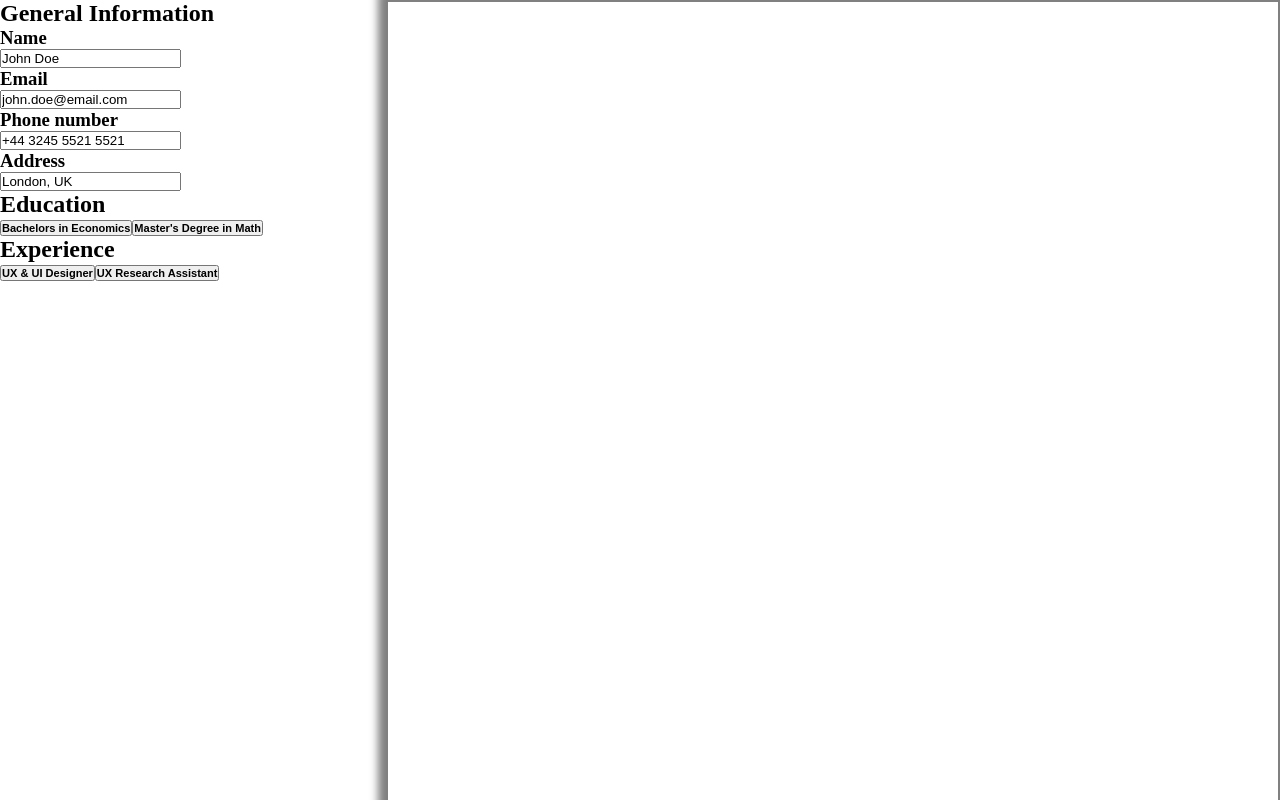
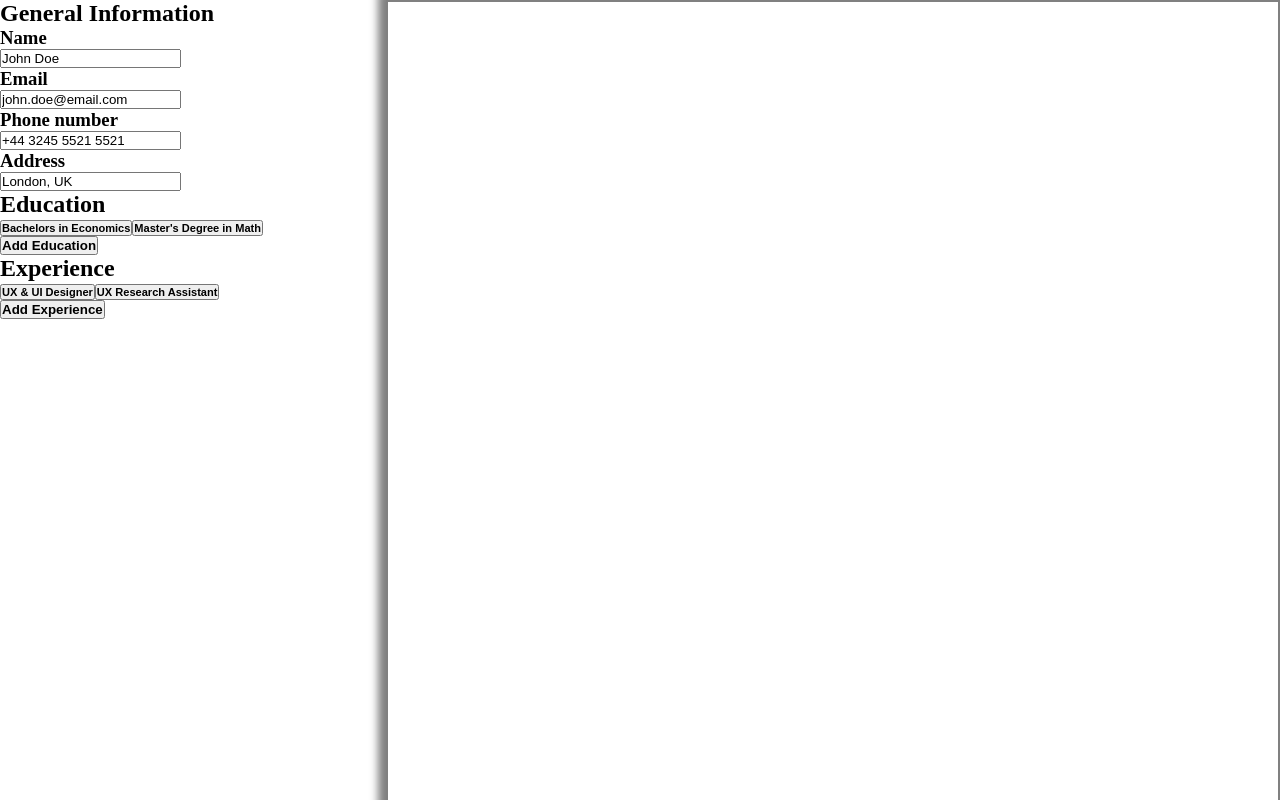
Before and after one commit to esb-11/CV-Generator, a React (Vite) app: page / in a window 1280 px wide. Shown: the top 800 px of the page. Built offline with nearby package versions, Linux system fonts and the light colour scheme.

Commit message:
feat: implement add button to sections

```diff
--- a/src/App.jsx
+++ b/src/App.jsx
@@ -6,6 +6,8 @@ import CVPreview from "./components/CVPreview";
 
 function App() {
   const [cvInfo, setCvInfo] = useState(exampleData);
+
+  console.log(cvInfo);
 
   function handleGeneralInfoChange(e) {
     const { key, section } = e.target.dataset;
@@ -21,13 +23,42 @@ function App() {
     const obj = newSection.find((value) => value.id == id);
     obj[key] = e.target.value;
 
-    console.log(e.target.dataset);
-    console.log(oldSection);
-
     setCvInfo({
       ...cvInfo,
       [section]: newSection,
     });
+  }
+
+  function addForm(section, form) {
+    const array = cvInfo[section];
+    array.push(form);
+    setCvInfo({...cvInfo, [section]: array});
+  }
+
+  function addEducation() {
+    const obj = {
+      degree: "",
+      schoolName: "",
+      startDate: "",
+      endDate: "",
+      id: crypto.randomUUID(),
+    };
+    addForm("education", obj);
+    return obj.id;
+  }
+
+  function addExperience() {
+    const obj = {
+      companyName: "",
+      positionTitle: "",
+      location: "",
+      description: "",
+      startDate: "",
+      endDate: "",
+      id: crypto.randomUUID(),
+    };
+    addForm("experience", obj);
+    return obj.id;
   }
 
   return (
@@ -38,6 +69,8 @@ function App() {
         generalInfo={cvInfo.generalInfo}
         education={cvInfo.education}
         experience={cvInfo.experience}
+        addEducation={addEducation}
+        addExperience={addExperience}
       ></CVForm>
       <CVPreview cvInfo={cvInfo}></CVPreview>
     </>
--- a/src/components/CVForm.jsx
+++ b/src/components/CVForm.jsx
@@ -9,6 +9,8 @@ function CVForm({
   generalInfo,
   education,
   experience,
+  addEducation,
+  addExperience,
 }) {
   return (
     <div className="cv-form">
@@ -22,6 +24,7 @@ function CVForm({
         Form={EducationForm}
         formName={"Education"}
         titleKey={"degree"}
+        addForm={addEducation}
       ></FormSection>
       <FormSection
         onChange={handleSectionChange}
@@ -29,6 +32,7 @@ function CVForm({
         Form={ExperienceForm}
         formName={"Experience"}
         titleKey={"positionTitle"}
+        addForm={addExperience}
       ></FormSection>
     </div>
   );
--- /dev/null
+++ b/src/components/CVForm/AddButton.jsx
@@ -0,0 +1,11 @@
+function AddButton({ onClick, formName }) {
+  return (
+    <div className="add-form">
+      <button onClick={onClick}>
+        <h4>Add {formName}</h4>
+      </button>
+    </div>
+  );
+}
+
+export default AddButton;
--- a/src/components/CVForm/FormSection.jsx
+++ b/src/components/CVForm/FormSection.jsx
@@ -1,12 +1,17 @@
 import { useState } from "react";
 import SectionList from "./SectionList";
 
-function FormSection({ array, onChange, Form, formName, titleKey }) {
+function FormSection({ array, onChange, Form, formName, titleKey, addForm }) {
   const [currentId, setCurrentId] = useState(null);
   const data = array.find((value) => value.id == currentId);
 
   function handleClick(e) {
     const { id } = e.target.dataset;
+    setCurrentId(id);
+  }
+
+  function handleAdd() {
+    const id = addForm();
     setCurrentId(id);
   }
 
@@ -19,6 +24,8 @@ function FormSection({ array, onChange, Form, formName, titleKey }) {
           array={array}
           onClick={handleClick}
           titleKey={titleKey}
+          formName={formName}
+          onAdd={handleAdd}
         ></SectionList>
       )}
     </div>
--- a/src/components/CVForm/SectionList.jsx
+++ b/src/components/CVForm/SectionList.jsx
@@ -1,6 +1,7 @@
 import CollapsedForm from "./CollapsedForm";
+import AddButton from "./AddButton";
 
-function SectionList({ array, onClick, titleKey }) {
+function SectionList({ array, onClick, titleKey, formName, onAdd }) {
   return (
     <div className="section-list">
       {array.map((value) => (
@@ -11,6 +12,7 @@ function SectionList({ array, onClick, titleKey }) {
           key={value.id}
         ></CollapsedForm>
       ))}
+      <AddButton formName={formName} onClick={onAdd}></AddButton>
     </div>
   );
 }
```
